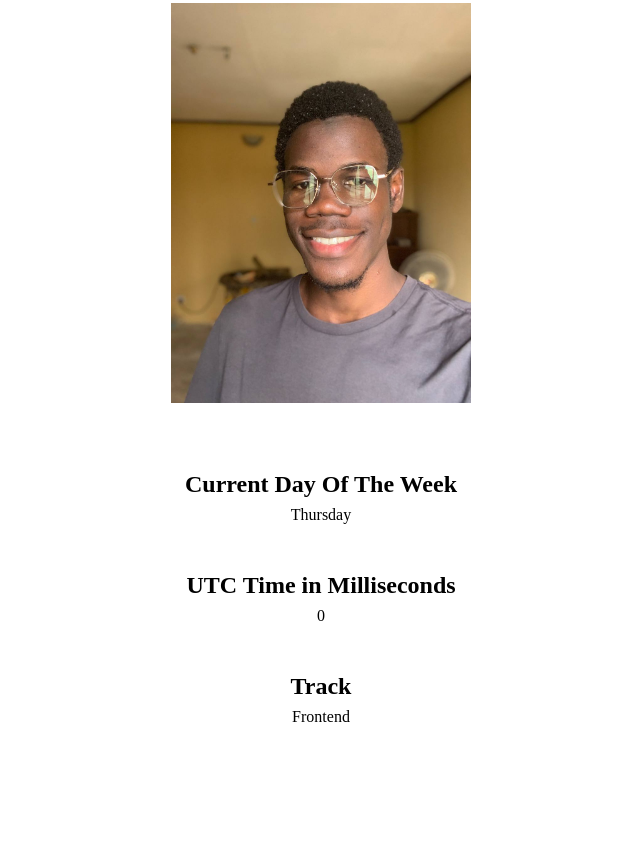
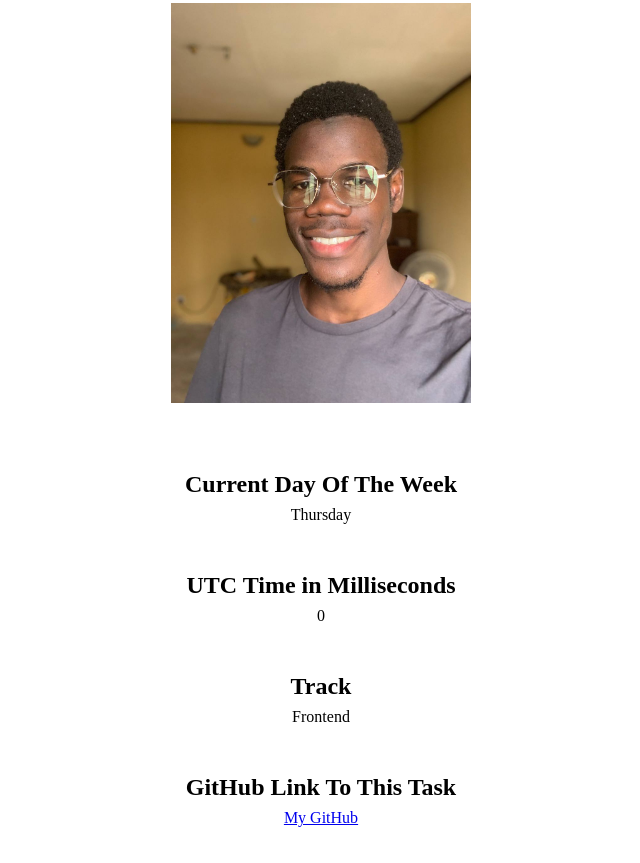
Before and after one commit to 0laolu/pageCreaationTask, a plain HTML site: page index.html in a window 1280 px wide. Shown: the part 243-1106 px from the top of the page, without its empty margins (319-959 px from the left). Before the commit the page ends 1049 px from the top, so only its background shows below. Drawn offline with Linux system fonts and the light colour scheme.

Commit message:
add repository link to page

```diff
--- a/index.html
+++ b/index.html
@@ -34,7 +34,8 @@
         </div>
 
         <div class="github-url">
-            <a href="https://github.com/0laolu/pageCreaationTask" data-testid="githubURL"></a>
+            <h2>GitHub Link To This Task</h2>
+            <a href="https://github.com/0laolu/pageCreaationTask" data-testid="githubURL">My GitHub</a>
         </div>
     </main>
 
```
